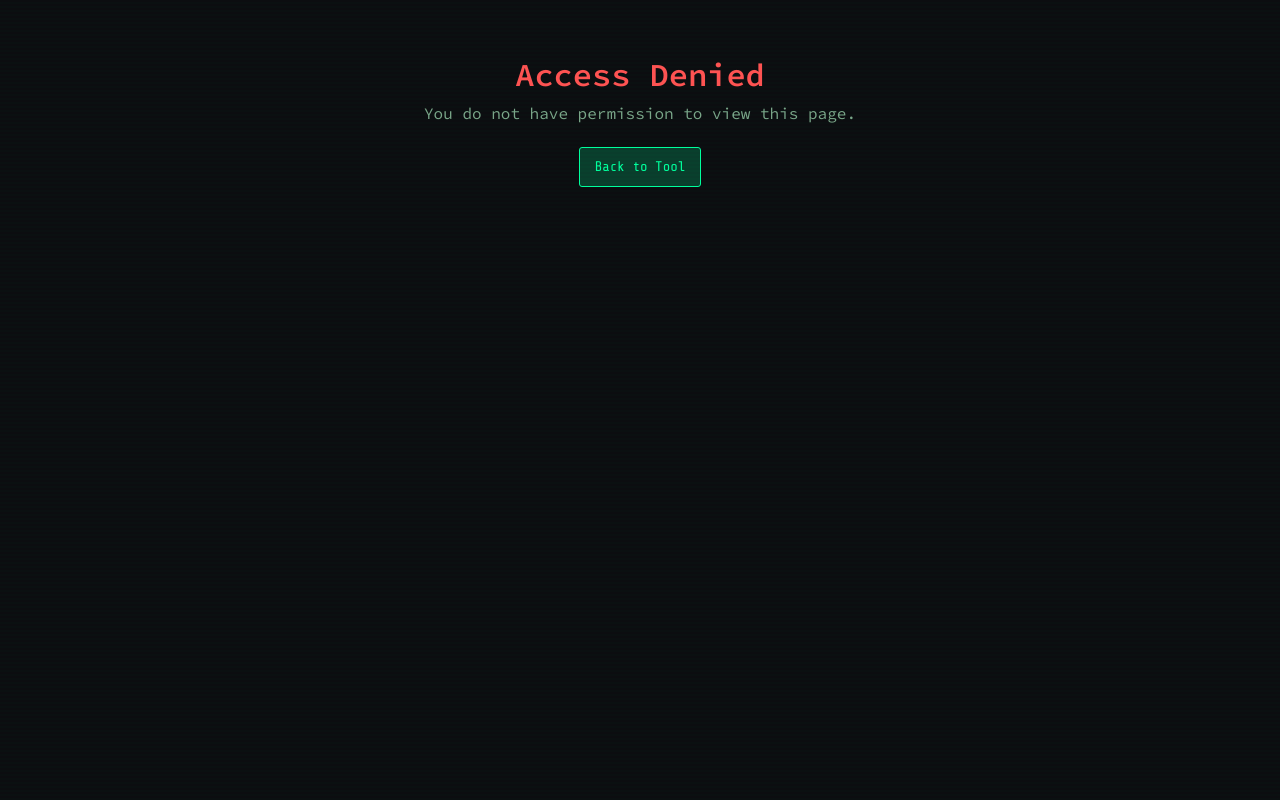
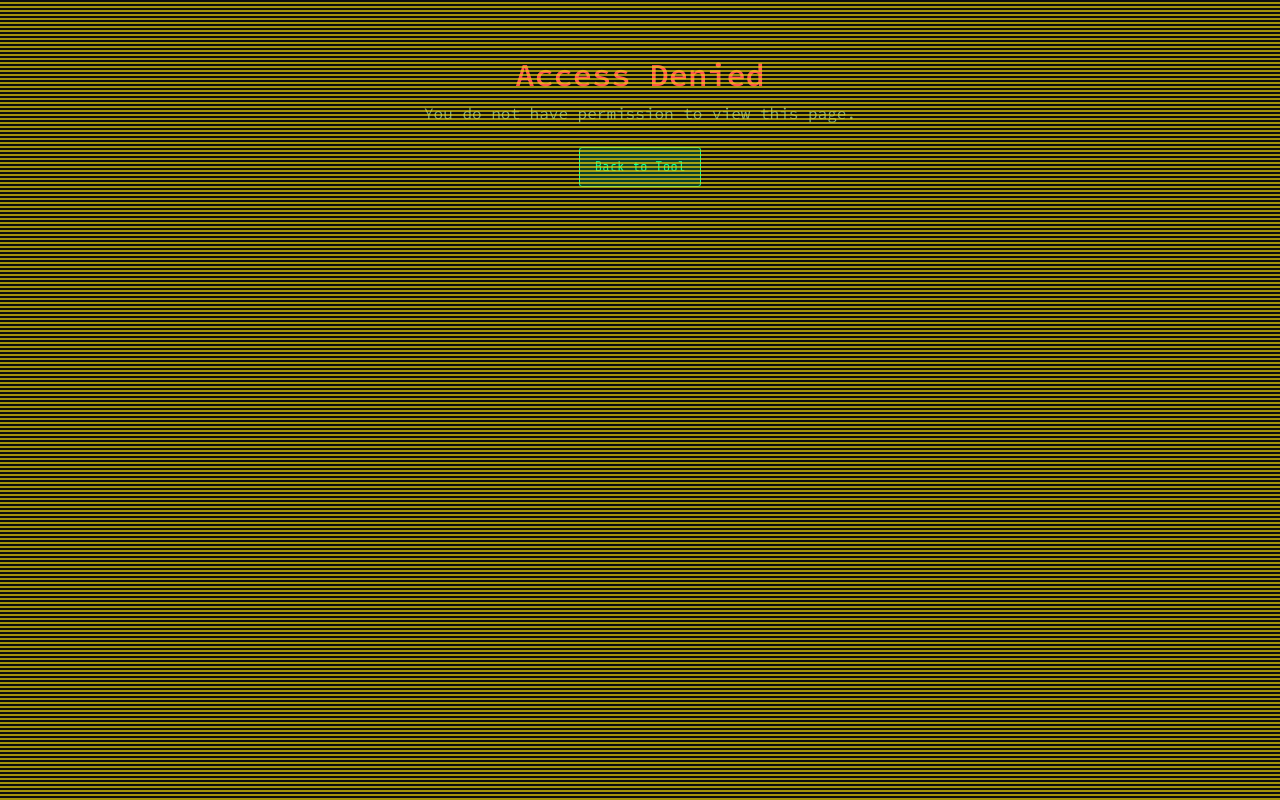
Before and after one commit to frankuleiz/Derivlite, a website: page admin/admin.html in a window 1280 px wide. Drawn offline with nearby package versions, Linux system fonts and the light colour scheme.

Commit message:
matrix logs

```diff
--- a/css/tools.css
+++ b/css/tools.css
@@ -469,9 +469,10 @@ body::after {
     left: 0;
     width: 100%;
     height: 100%;
+    color: var(--warning-color);
     background: linear-gradient(
         rgba(18, 16, 16, 0) 50%,
-        rgba(0, 255, 157, 0.02) 50%
+        rgb(228, 206, 9) 50%
     );
     background-size: 100% 4px;
     pointer-events: none;
```
